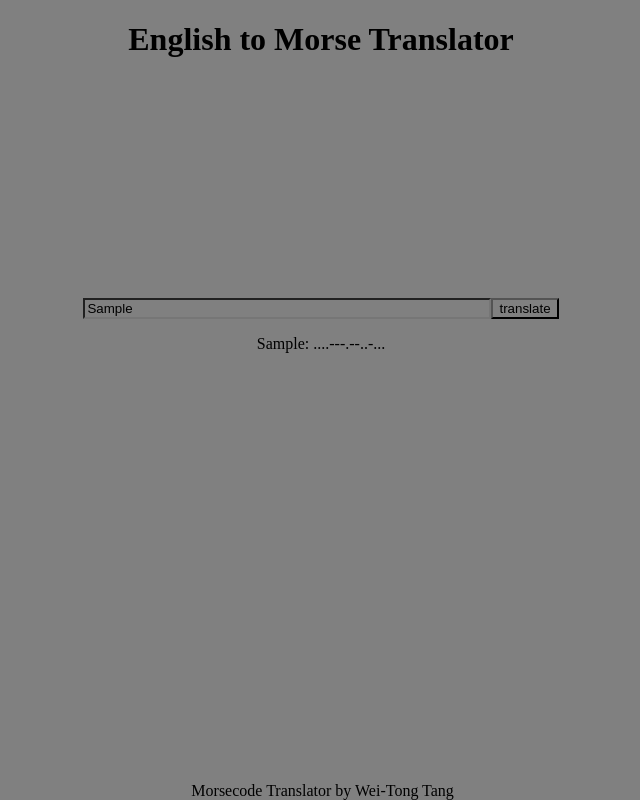
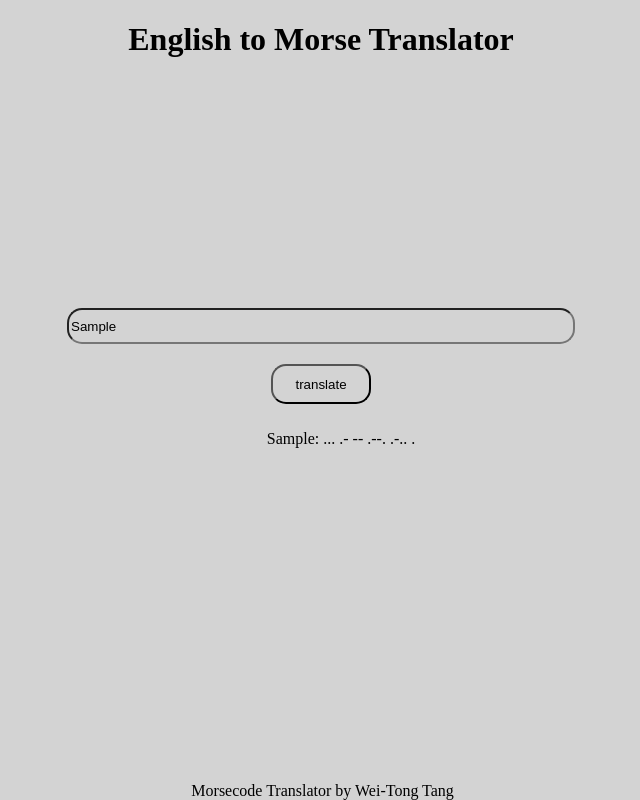
Before and after one commit to wtang98/Morse-Code-Translator, a website with bundled scripts: page index.html in a window 1280 px wide. Both pictures are taken after typing "Sample" into the empty fields and a click on the button "translate". Shown: the whole page, without its empty margins (319-959 px from the left). Built offline with nearby package versions, Linux system fonts and the light colour scheme.

Commit message:
added extra styling

```diff
--- a/app.js
+++ b/app.js
@@ -9,8 +9,3 @@ translateBtn.addEventListener('click', event => {
     const returned = englishToMorse(input.value);
     ans.innerHTML = `${input.value}: ${returned}`;
 })
-
-
-// englishToTranslate.addEventListener("sumbit", event =>{
-//     event.preventDefault();
-// })
--- a/index.html
+++ b/index.html
@@ -13,7 +13,9 @@
         <input type="text" class="translate__input">
         <button class="translate__button">translate</button>
     </form>
-    <p class="translate__translated"></p>
+    <li style="list-style-type: none">
+        <ul class="translate__translated"></ul>
+    </li>
     <footer>Morsecode Translator by Wei-Tong Tang</footer>
     <script src="./app.js" type="module"></script>
     <script src="./translator.js" type="module"></script>
--- a/index.scss
+++ b/index.scss
@@ -1,5 +1,5 @@
 body{
-    background-color: grey;
+    background-color: lightgrey;
     h1{
         display: flex;
         justify-content: center;
@@ -8,14 +8,28 @@ body{
     }
     .translate{
         display: flex;
+        flex-direction: column;
         justify-content: center;
         align-items: center;
         &__input{
-            width: 400px;
-            background-color: grey;
+            margin: 10px;
+            height: 30px;
+            width: 500px;
+            border-radius: 15px;
+            background-color: lightgrey;
         }
         &__button{
-            background-color: grey;
+            margin: 10px;
+            background-color: lightgrey;
+            width: 100px;
+            height: 40px;
+            border-radius: 15px;
+        }
+        &__translated{
+            display: flex;
+            justify-content: center;
+            align-items: center;
+            flex-direction: column;
         }
     }
     footer{
@@ -26,9 +40,4 @@ body{
         bottom: 0;
         width: 99%;
     }
-    .translate__translated{
-        display: flex;
-        justify-content: center;
-        align-items: center;
-    }
 }
--- a/translator.js
+++ b/translator.js
@@ -1,29 +1,31 @@
 export const morseCodeTranslations = {
-    "A": ".-",
-    "B": "-...",
-    "C": "-.-.",
-    "D": "-..",
-    "E": ".",
-    "F": "..-.",
-    "G": "--.",
-    "H": "....",
-    "I": "..",
-    "J": ".---",
-    "K": "-.-",
-    "L": ".-..",
-    "M": "--",
-    "N": "-.",
-    "O": "---",
-    "P": ".--.",
-    "Q": "--.-",
-    "R": ".-.",
-    "S": "...",
-    "T": "-",
-    "U": "..-",
-    "W": ".--",
-    "X": "-..-",
-    "Y": "-.--",
-    "Z": "--.."
+    "A": ".- ",
+    "B": "-... ",
+    "C": "-.-. ",
+    "D": "-.. ",
+    "E": ". ",
+    "F": "..-. ",
+    "G": "--. ",
+    "H": ".... ",
+    "I": ".. ",
+    "J": ".--- ",
+    "K": "-.- ",
+    "L": ".-.. ",
+    "M": "-- ",
+    "N": "-. ",
+    "O": "--- ",
+    "P": ".--. ",
+    "Q": "--.- ",
+    "R": ".-. ",
+    "S": "... ",
+    "T": "-" ,
+    "U": "..- ",
+    "V": "...- ",
+    "W": ".-- ",
+    "X": "-..- ",
+    "Y": "-.-- ",
+    "Z": "--.. ",
+    " ": "/"
 }
 
 //both work pick your poison
@@ -41,8 +43,7 @@ export const englishToMorse = (eng) => {
     let tran1 = eng.toUpperCase().split("")
     let morseCodeArray = []
     for(let i=0; i<tran1.length; i++){
-        let currentLetter = tran1[i]
-        morseCodeArray.push(morseCodeTranslations[currentLetter])
+        morseCodeArray.push(morseCodeTranslations[tran1[i]])
     }
     return morseCodeArray.join("");
 }
```
Also changed, not shown: dist/app.dev.js, dist/translator.dev.js, index.css, readme.md.
